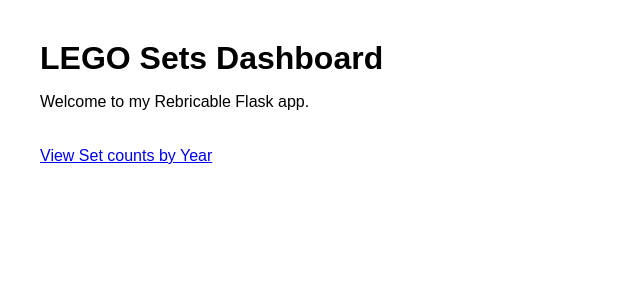
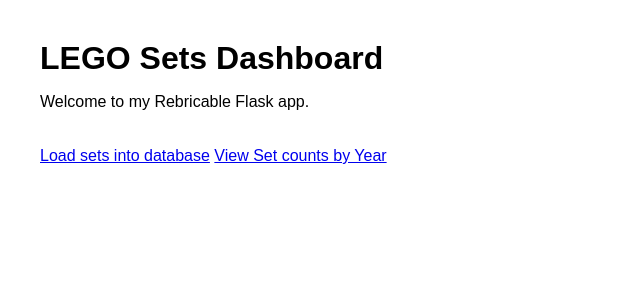
Before and after one commit to 77yahir/SEO-Codio-Lego-Project, a Flask app: page / in a window 1280 px wide. Shown: the top 300 px of the page, without its empty margins (0-640 px from the left). Run offline with Flask 3, Linux system fonts and the light colour scheme.

Commit message:
Add load sets into database link

```diff
--- a/templates/home.html
+++ b/templates/home.html
@@ -10,6 +10,7 @@
 
         <p> Welcome to my Rebricable Flask app.</p>
 
+        <a href="/load-sets">Load sets into database</a>
         <a href="/sets-by-year"> View Set counts by Year</a>
     </body>
 </html>
```
